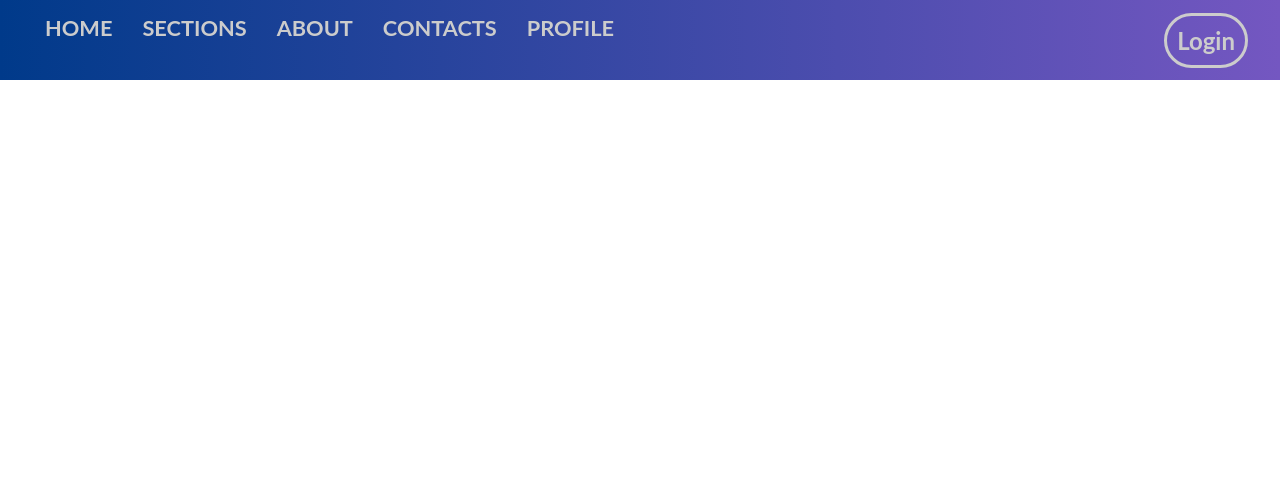
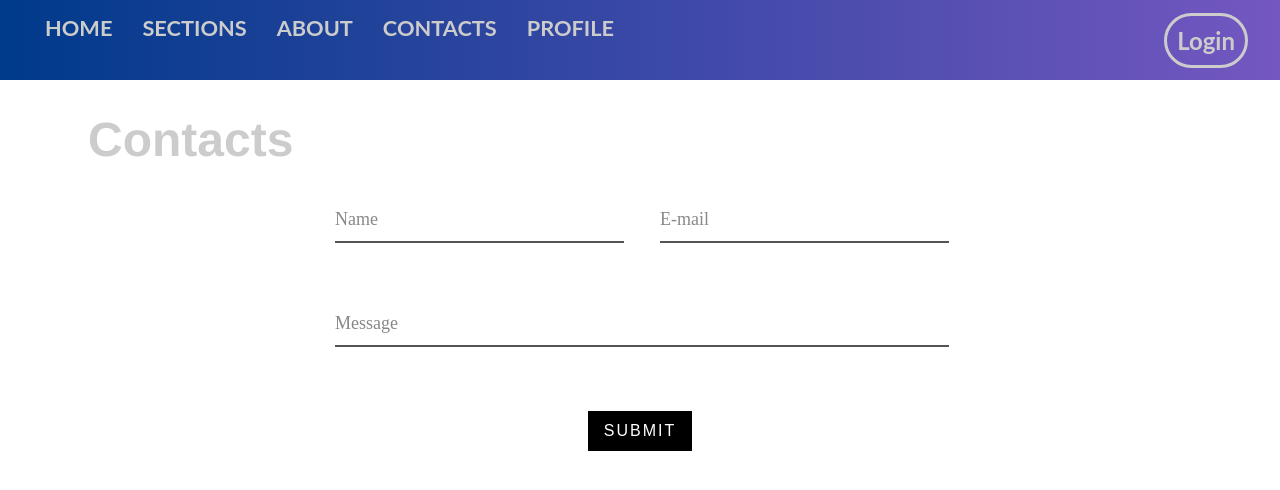
Before and after one commit to BurhanArif4211/svelte-app, a SvelteKit app: page /en/Contacts in a window 1280 px wide. Shown: the top 490 px of the page. Built offline with nearby package versions, Linux system fonts and the light colour scheme.

Commit message:
added more components, Contact form started

```diff
--- a/src/routes/AnimeHeading.svelte
+++ b/src/routes/AnimeHeading.svelte
@@ -1,16 +1,16 @@
 <script lang="ts">
   export let text = '';
   export let xdirection ='';
+  export let xtweak = "%15";
+
   import { fly } from 'svelte/transition';
   import { inview } from 'svelte-inview';
   import { backOut } from 'svelte/easing';
   let isInView;
 </script>
-
-
 <div
   class="wrapper"
-  use:inview={{ unobserveOnEnter: true, rootMargin: '-30%' }}
+  use:inview={{ unobserveOnEnter: true, rootMargin: xtweak }}
   on:change={({ detail }) => {
     isInView = detail.inView;
   }}
--- a/src/routes/GraphicDesign/+page.svelte
+++ b/src/routes/GraphicDesign/+page.svelte
@@ -2,14 +2,17 @@
 <script>
  import { onMount } from 'svelte';
   import AnimeHeading from '../AnimeHeading.svelte';
+
 
 let isAnimating = false;
 
 // Function to toggle the animation state when the navigation__toggle is clicked
 function toggleAnimation() {
   isAnimating = !isAnimating;
+  setTimeout(() => {
+    isAnimating = false;
+  }, 8000);
 }
-
 // // You can also use onMount() to start the animation automatically when the component is mounted
 // onMount(() => {
 //   setTimeout(() => {
@@ -23,9 +26,12 @@ function toggleAnimation() {
 // });
 
 </script>
+
 <head>
     <link rel="stylesheet" href="https://fonts.googleapis.com/css2?family=Material+Symbols+Outlined:opsz,wght,FILL,GRAD@48,400,0,0" />
+    <link rel="stylesheet" href="https://fonts.googleapis.com/css2?family=Material+Symbols+Outlined:opsz,wght,FILL,GRAD@48,400,0,0" />
 </head>
+<body>
 <div class="page">
 <div class="background"></div>
 <div class="navigation">
@@ -42,60 +48,26 @@ function toggleAnimation() {
 </div>
 <div class="content__container">
   <div class:animate="{isAnimating}" class="content content--home">
-    <div class="text"><AnimeHeading text="Here, You will find All my Graphic Design Work in the past." xdirection="200"/></div>
-
+    <div class="innerContent">
+    <div class="header"><AnimeHeading text="Here, You will find All my Graphic Design Work in the past." xdirection="200" xtweak="5%"/></div>
+    <div class="scrolldown"><span class="material-symbols-outlined scr">expand_more</span>Check It Out<span class="material-symbols-outlined scr">expand_more</span></div>
+    <img class="firstframe" alt="madick" src="/src/lib/grapphicdesign.gif">
   </div>
   </div>
 </div>
-
+</body>
 <style>
 
-:root {
+body {
   color: #FFF;
   background-color:black;
   font-family: 'lato', sans-serif;
-  overflow: hidden;
+  font-size: clamp(48px, 4vw, 100px);
+  overflow-x: hidden;
   background-image: url('https://st.depositphotos.com/1005844/57600/i/450/depositphotos_576004278-stock-photo-illustration-tileable-stars-night-sky.jpg');
 }
-.content__container {
-  transform-style: preserve-3d;
-  perspective: 1000px;
-  position: absolute;
-  top: 0;
-  right: 0;
-  bottom: 0;
-  left: 0;
-  pointer-events: none;
-}
-.content {
-  position: absolute;
-  z-index: 1;
-  top: -20px;
-  right: -20px;
-  bottom: -20px;
-  left: -20px;
-  background-color: #1E083B;
-  border-radius: 10px;
-  overflow: hidden;
-  display: flex;
-  justify-content: center;
-  align-items: center;
-  transform: translateX(0px) translateZ(0px);
-transition: transform 0.3s ease;
 
-}
-.content.animate {
-    transform: translateX(150px) translateZ(-200px) rotateY(-10deg);
-
-  }
-.text {
-  font-size: clamp(0.7rem, 8vw, 2rem);
-  text-align: center;
-  font-family: 'helvetica', sans-serif;
-  color: white;
-}
   .navigation {
-
     top: 0;
     left: 0;
   }
@@ -117,8 +89,8 @@ transition: transform 0.3s ease;
   }
   .navigation ul {
     display: block;
-  position: fixed;
-  top: 125px;
+
+    top: 60px;
     position: relative;
     font-size: 5vw;
   }
@@ -145,4 +117,131 @@ transition: transform 0.3s ease;
 
       opacity: 1;
   }
+
+.content__container {
+  transform-style: preserve-3d;
+  perspective: 1000px;
+  position: absolute;
+  top: 0;
+  right: 0;
+  bottom: 0;
+  left: 0;
+  pointer-events: none;
+}
+.content {
+  position: relative;
+  height: 100vh;
+  z-index: 1;
+  padding: 3vw;
+  top: -20px;
+  right: -20px;
+  bottom: -20px;
+  left: -20px;
+  background-color: #1E083B;
+  border-radius: 10px;
+  /* display: flex;
+  flex-direction: column; */
+
+  transform: translateX(0px) translateZ(0px);
+  transition: transform 0.3s ease;
+
+  }
+  .content.animate {
+      transform: translateX(150px) translateZ(-200px) rotateY(-10deg);
+
+    }
+    .innerContent{
+     margin: 6rem;
+    }
+
+/* scrollable contant */
+      .header {
+        height: 50vh;
+        font-size: clamp(30px, 4vw, 48px);
+        margin: auto;
+        /* margin-top:vh; */
+        font-family: 'helvetica', sans-serif;
+        color: white;
+      }
+
+    .scrolldown{
+
+
+      }
+    .scr{
+        position: relative;
+      font-size: larger;
+      }
+      .firstframe{
+        position: absolute;
+
+     left:6rem;
+      }
+
+
+    /* :root {
+  --dark: rgb(20, 20, 20);
+  --yellow: rgb(253, 216, 53);
+  --blue: rgb(98, 0, 234);
+
+  --c1: rgb(3, 7, 18);
+  --c2: rgb(163, 230, 53);
+
+  --left-color: var(--c1);
+  --right-color: var(--c2);
+}
+
+
+
+.side {
+  display: grid;
+  height: 100vh;
+  overflow-x: hidden;
+  place-items: center;
+  position: absolute;
+  width: 100%;
+}
+
+.side .title {
+  font-family: "Montserrat", sans-serif;
+  font-size: 7vw;
+  font-weight: 800;
+  margin: 0px 10vw;
+  width: 80vw;
+}
+
+.side .fancy {
+  font-family: "Permanent Marker", cursive;
+  font-size: 1.8em;
+  line-height: 0.6em;
+}
+
+#left-side {
+  background-color: var(--left-color);
+  width: 60%;
+  z-index: 2;
+}
+
+#left-side .title {
+  color: white;
+}
+
+#left-side .fancy {
+  color: var(--right-color);
+}
+
+#right-side {
+  background-color: var(--right-color);
+}
+
+#right-side .title {
+  color: var(--dark);
+}
+
+#right-side .fancy {
+  color: white;
+} */
+
+
+
 </style>
--- a/src/routes/en/+layout.svelte
+++ b/src/routes/en/+layout.svelte
@@ -3,5 +3,12 @@
   import TopMenu from "../TopMenu.svelte";
 
 </script>
+<style>
+  body{
+    z-index: 0;
+    background-image: url("https://st.depositphotos.com/1005844/57600/i/450/depositphotos_576004278-stock-photo-illustration-tileable-stars-night-sky.jpg");
+  }
+</style>
+<body></body>
+<slot/>
 <TopMenu/>
-<slot/>
--- a/src/routes/en/Contacts/+page.svelte
+++ b/src/routes/en/Contacts/+page.svelte
@@ -1 +1,17 @@
-<h1>Contacts</h1>
+<script>
+  import ContactForm from "./ContactForm.svelte";
+
+</script>
+<h1 class="header">Contacts</h1>
+<ContactForm/>
+<style>
+    *{
+        font-family: Helvetica, sans-serif;
+        color: #ccc;
+    }
+    .header{
+        padding: 5rem;
+        font-size: clamp(1rem, 8vw, 3rem);
+
+    }
+</style>
--- /dev/null
+++ b/src/routes/en/Contacts/ContactForm.svelte
@@ -0,0 +1,105 @@
+<section class="get-in-touch">
+    <form class="contact-form row">
+       <div class="form-field col x-50">
+          <input id="name" class="input-text js-input" type="text" required>
+          <label class="label" for="name">Name</label>
+       </div>
+       <div class="form-field col x-50">
+          <input id="email" class="input-text js-input" type="email" required>
+          <label class="label" for="email">E-mail</label>
+       </div>
+       <div class="form-field col x-100">
+          <input id="message" class="input-text js-input" type="text" required>
+          <label class="label" for="message">Message</label>
+       </div>
+       <div class="form-field col x-100 align-center">
+          <input class="submit-btn" type="submit" value="Submit">
+       </div>
+    </form>
+ </section>
+ <style>
+
+.align-center {
+  text-align: center;
+}
+
+.row {
+  margin: -20px 0;
+}
+.row:after {
+  content: "";
+  display: table;
+  clear: both;
+}
+.row .col {
+  padding: 0 20px;
+  float: left;
+  box-sizing: border-box;
+}
+.row .col.x-50 {
+  width: 50%;
+}
+.row .col.x-100 {
+  width: 100%;
+}
+
+.get-in-touch {
+  max-width: 650px;
+  margin: 0 auto;
+  position: relative;
+  top: 50%;
+  transform: translateY(-50%);
+}
+
+.contact-form{
+    margin-top: 10vh;
+    font-family: helvetica ,sans-serif;
+}
+.contact-form .form-field {
+  position: relative;
+  margin: 32px 0;
+}
+.contact-form .input-text {
+  display: block;
+  width: 100%;
+  height: 36px;
+  border-width: 0 0 2px 0;
+  border-color: #000;
+  font-family: Lusitana, serif;
+  font-size: 18px;
+  line-height: 26px;
+  font-weight: 400;
+}
+.contact-form .input-text:focus {
+  outline: none;
+}
+.contact-form .input-text:focus + .label, .contact-form .input-text.not-empty + .label {
+  transform: translateY(-24px);
+}
+.contact-form .label {
+  position: absolute;
+  left: 20px;
+  bottom: 11px;
+  font-family: Lusitana, serif;
+  font-size: 18px;
+  line-height: 26px;
+  font-weight: 400;
+  color: #888;
+  cursor: text;
+  transition: transform 0.2s ease-in-out;
+}
+.contact-form .submit-btn {
+  display: inline-block;
+  background-color: #000;
+  color: #fff;
+  font-family: Raleway, sans-serif;
+  text-transform: uppercase;
+  letter-spacing: 2px;
+  font-size: 16px;
+  line-height: 24px;
+  padding: 8px 16px;
+  border: none;
+  cursor: pointer;
+}
+
+ </style>
```
Also changed, not shown: src/routes/+page.svelte (+29 -19 lines), src/routes/AnimePara.svelte (+17 -7 lines). Lines whose indentation alone changed are shown as unchanged.
